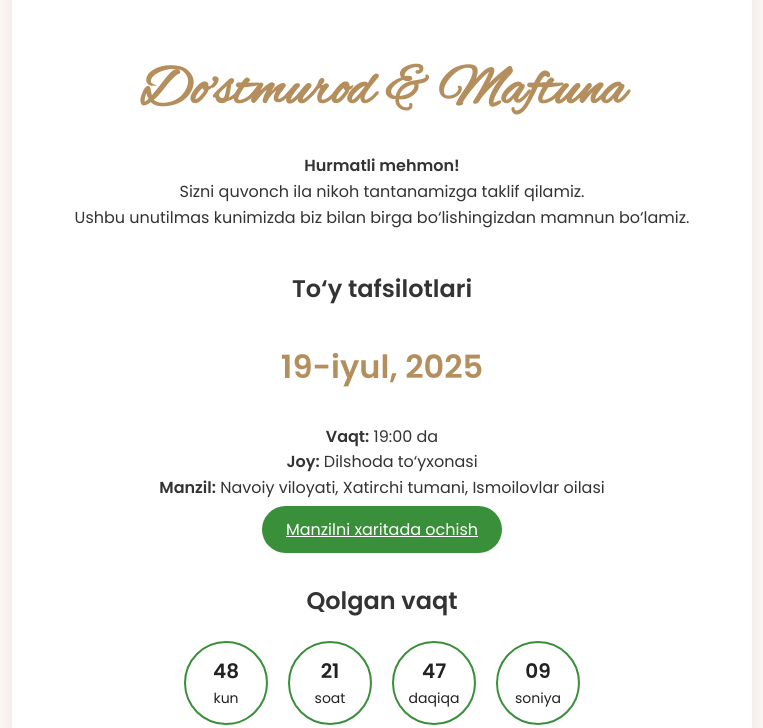
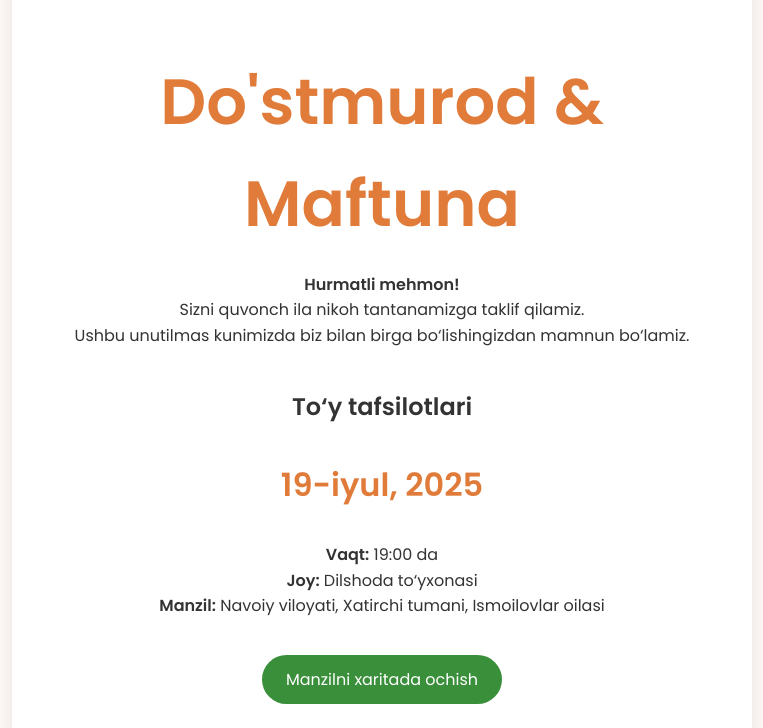
Before and after one commit to ismoilov9922/wedding, a plain HTML site: page index.html in a window 1280 px wide. Shown: the part 458-1186 px from the top of the page, without its empty margins (258-1021 px from the left). Drawn offline with Linux system fonts and the light colour scheme.

Commit message:
Update index.html

```diff
--- a/index.html
+++ b/index.html
@@ -24,9 +24,9 @@
       box-shadow: 0 8px 24px rgba(0, 0, 0, 0.1);
     }
     h1 {
-      font-family: 'Alex Brush', cursive;
-      font-size: 3.5em;
-      color: #b48e5c;
+      font-family: 'Poppins', sans-serif;
+      font-size: 4em;
+      color: #e07b39;
       margin-bottom: 10px;
     }
     .section {
@@ -41,6 +41,8 @@
       font-size: 16px;
       cursor: pointer;
       margin-top: 20px;
+      text-decoration: none;
+      display: inline-block;
     }
     .btn:hover {
       background-color: #2e732e;
@@ -81,7 +83,10 @@
     .big-date {
       font-size: 2em;
       font-weight: bold;
-      color: #b48e5c;
+      color: #e07b39;
+    }
+    a.btn {
+      text-decoration: none !important;
     }
   </style>
 </head>
@@ -182,10 +187,9 @@
         }
       }
       if (!selected) return alert("Iltimos, bir variantni tanlang.");
-      const message = `To‘y RSVP:
-👤 Ismi: ${name}
-📌 Tanlovi: ${selected}`;
-      window.open(`https://t.me/share/url?url=https://wedding-page&text=${encodeURIComponent(message)}&to=@ismoilov_d22`, '_blank');
+      const message = `To‘y RSVP:%0A👤 Ismi: ${name}%0A📌 Tanlovi: ${selected}`;
+      const url = `https://t.me/your_username?text=${message}`;
+      window.open(url, '_blank');
     }
   </script>
 </body>
```
